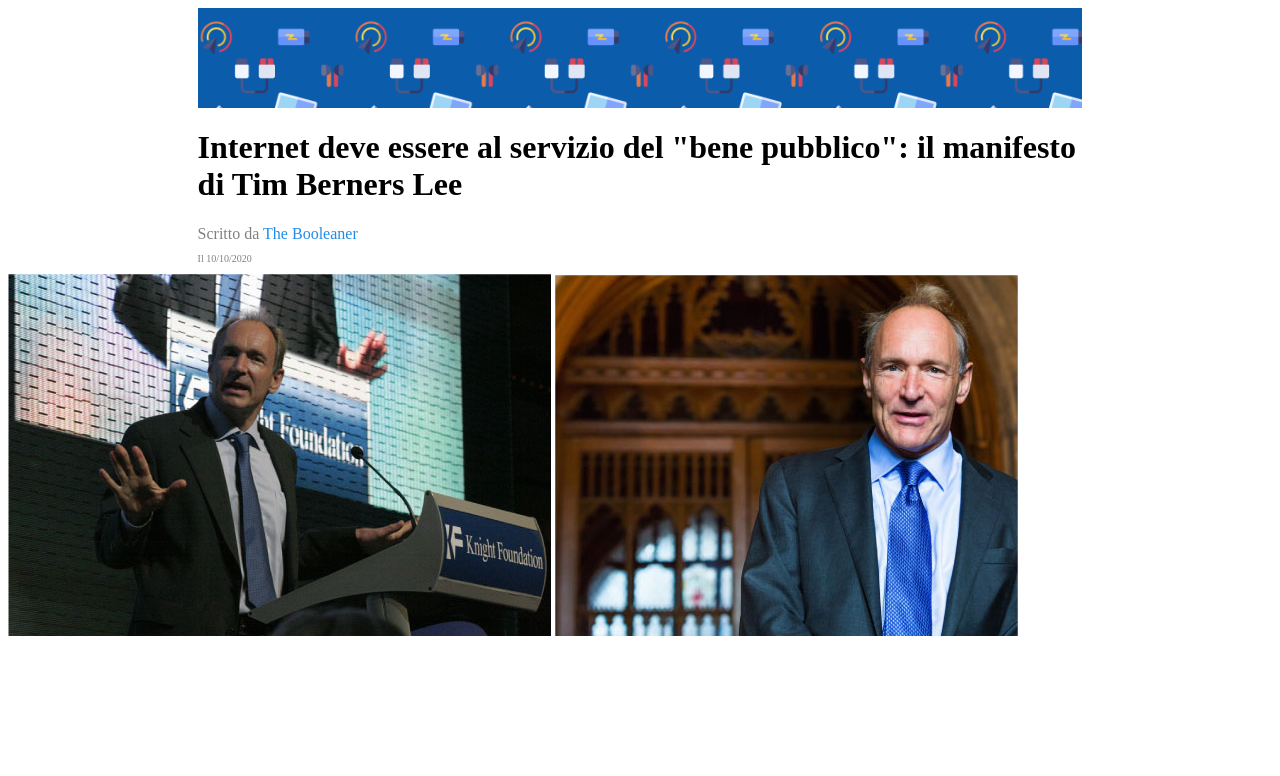
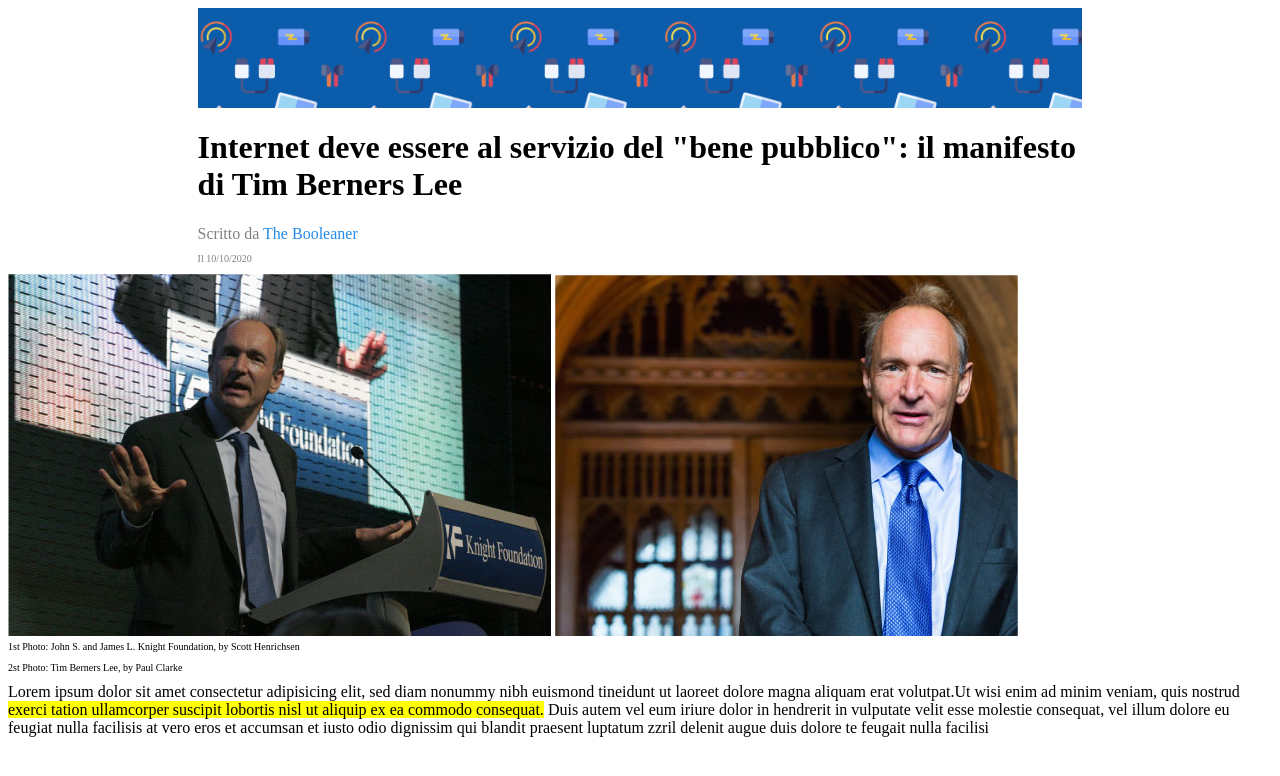
Before and after one commit to VictorGiuliano/html-css-booleaner, a plain HTML site: page index.html in a window 1280 px wide. Drawn offline with Linux system fonts and the light colour scheme.

Commit message:
Aggiunta paragrafo evidenziato

```diff
--- a/css/stile.css
+++ b/css/stile.css
@@ -29,3 +29,13 @@ header {
   #foto{
     width: 200px;
   }
+  #didascalia{
+    font-size: 10px;
+    margin-top:0.1%;
+  }
+  .paragrafo{
+    margin-top: 15%;
+  }
+  .evidenziatore{
+    background-color: #FFFF00;
+  }
--- a/index.html
+++ b/index.html
@@ -20,5 +20,10 @@
             <img src="img/tim-1.jpg" alt="Tim(1)">
             <img src="img/tim-2.jpg" alt="Tim (2)">
         </div>
+    <p id="didascalia">1st Photo: John S. and James L. Knight Foundation, by Scott Henrichsen</p>
+    <p id="didascalia">2st Photo: Tim Berners Lee, by Paul Clarke</p>
+    <span id="paragrafo">Lorem ipsum dolor sit amet consectetur adipisicing elit, sed diam nonummy nibh euismond tineidunt ut laoreet dolore magna aliquam erat volutpat.Ut wisi enim ad minim veniam, quis nostrud </span><span class="evidenziatore">exerci tation ullamcorper suscipit lobortis nisl ut aliquip ex ea commodo consequat.</span>
+    <span>Duis autem vel eum iriure dolor in hendrerit in vulputate velit esse molestie consequat, vel illum dolore eu feugiat nulla facilisis at vero eros et accumsan et iusto odio dignissim qui blandit praesent luptatum zzril delenit augue duis dolore te feugait nulla facilisi</span>
+
 </body>
 </html>
```
